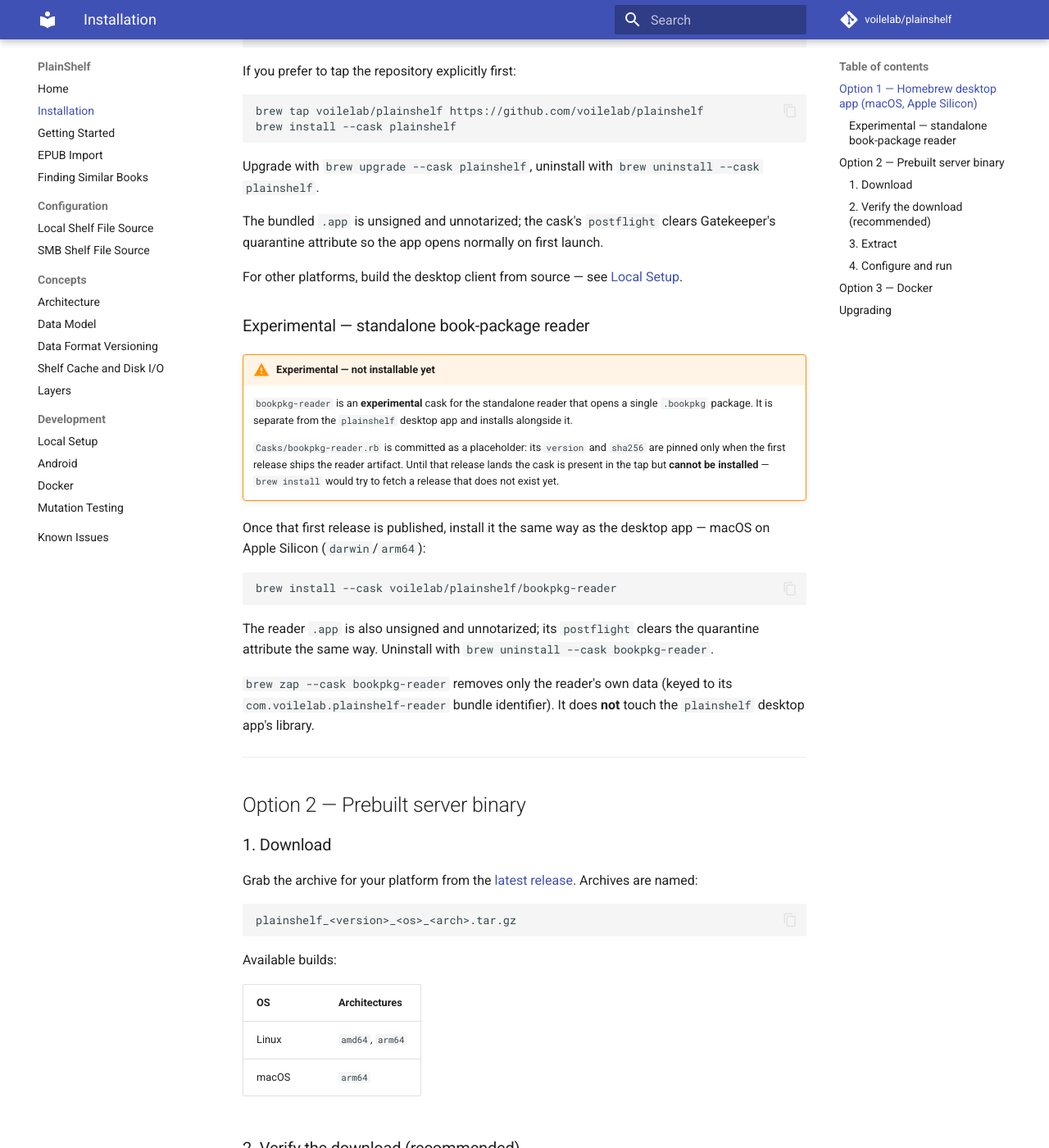
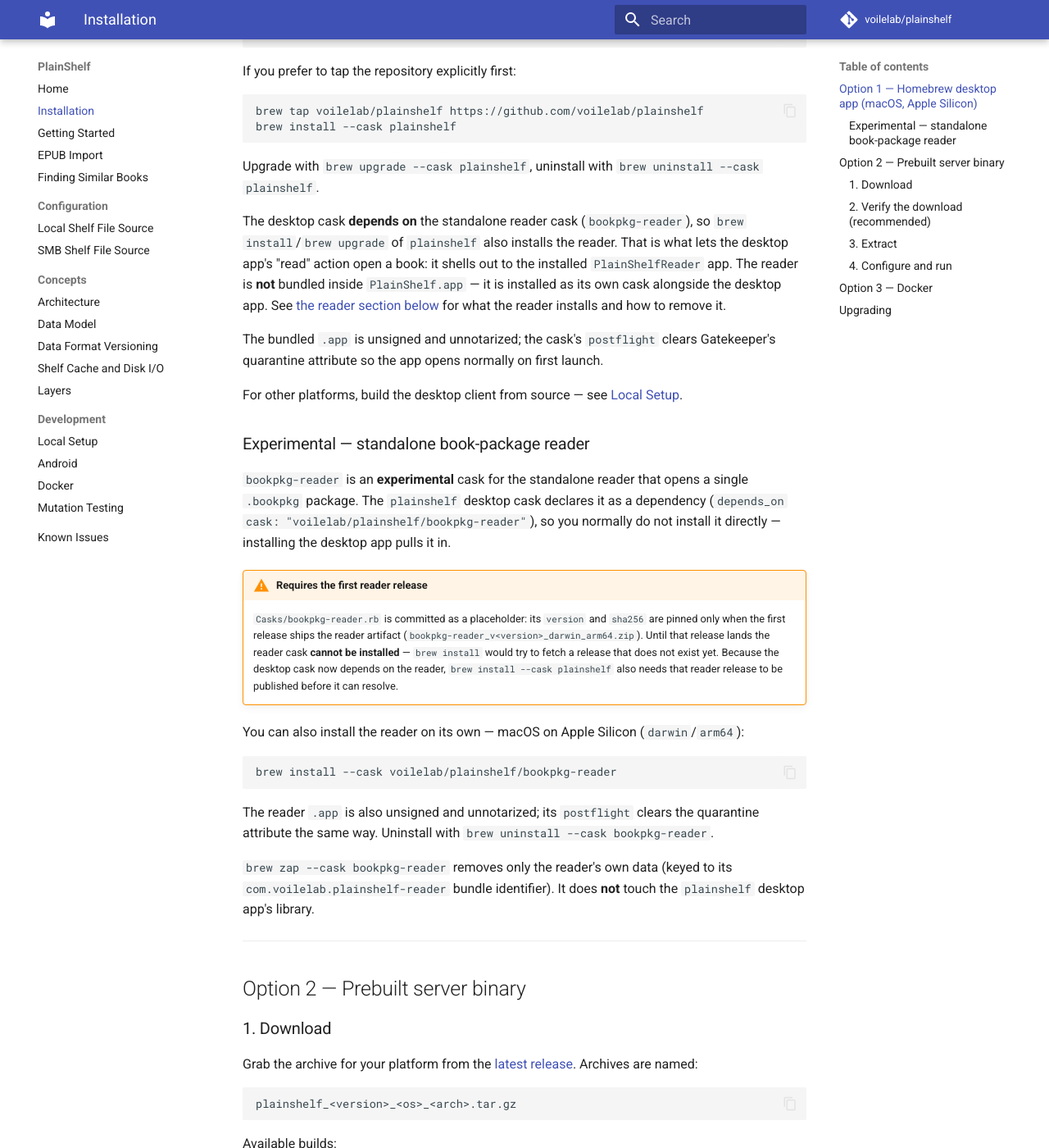
Before and after one commit to voilelab/plainshelf, an MkDocs documentation site: the page built from docs/installation.md, in a window 1280 px wide and 1400 px high, scrolled down 688 px. Shown: the whole window at 82% size. Built offline with MkDocs 1.6.1 and Material for MkDocs 9.7.7, drawn with Linux system fonts in a browser that asks for light colours; comment, search, counter and statistics services are not loaded.

Commit message:
Make the desktop cask depend on the reader cask
The desktop app's read action shells out to the standalone reader
(open -n -a PlainShelfReader), so the reader must be installed for it
to work. Declare bookpkg-reader as a cask dependency of plainshelf so
brew install/upgrade of the desktop app also installs the reader,
rather than bundling the reader binary inside PlainShelf.app.

Update docs/installation.md to describe that installing the desktop
app pulls in the reader, and keep an honest caveat that both need the
first reader release to be published before they can resolve (the
bookpkg-reader cask is still a placeholder).

Co-Authored-By: Claude Opus 4.8 <noreply@anthropic.com>
Claude-Session: https://claude.ai/code/session_01NjCLdLoQsvpDgThPodLtmj

````diff
--- a/docs/installation.md
+++ b/docs/installation.md
@@ -37,6 +37,15 @@ brew install --cask plainshelf
 Upgrade with `brew upgrade --cask plainshelf`, uninstall with
 `brew uninstall --cask plainshelf`.
 
+The desktop cask **depends on** the standalone reader cask
+(`bookpkg-reader`), so `brew install`/`brew upgrade` of `plainshelf` also
+installs the reader. That is what lets the desktop app's "read" action open a
+book: it shells out to the installed `PlainShelfReader` app. The reader is
+**not** bundled inside `PlainShelf.app` — it is installed as its own cask
+alongside the desktop app. See
+[the reader section below](#experimental-standalone-book-package-reader) for
+what the reader installs and how to remove it.
+
 The bundled `.app` is unsigned and unnotarized; the cask's `postflight`
 clears Gatekeeper's quarantine attribute so the app opens normally on
 first launch.
@@ -46,19 +55,22 @@ For other platforms, build the desktop client from source — see
 
 ### Experimental — standalone book-package reader
 
-!!! warning "Experimental — not installable yet"
-    `bookpkg-reader` is an **experimental** cask for the standalone reader
-    that opens a single `.bookpkg` package. It is separate from the
-    `plainshelf` desktop app and installs alongside it.
+`bookpkg-reader` is an **experimental** cask for the standalone reader that
+opens a single `.bookpkg` package. The `plainshelf` desktop cask declares it as
+a dependency (`depends_on cask: "voilelab/plainshelf/bookpkg-reader"`), so you
+normally do not install it directly — installing the desktop app pulls it in.
 
+!!! warning "Requires the first reader release"
     `Casks/bookpkg-reader.rb` is committed as a placeholder: its `version` and
-    `sha256` are pinned only when the first release ships the reader artifact.
-    Until that release lands the cask is present in the tap but **cannot be
-    installed** — `brew install` would try to fetch a release that does not
-    exist yet.
+    `sha256` are pinned only when the first release ships the reader artifact
+    (`bookpkg-reader_v<version>_darwin_arm64.zip`). Until that release lands the
+    reader cask **cannot be installed** — `brew install` would try to fetch a
+    release that does not exist yet. Because the desktop cask now depends on the
+    reader, `brew install --cask plainshelf` also needs that reader release to
+    be published before it can resolve.
 
-Once that first release is published, install it the same way as the desktop
-app — macOS on Apple Silicon (`darwin`/`arm64`):
+You can also install the reader on its own — macOS on Apple Silicon
+(`darwin`/`arm64`):
 
 ```bash
 brew install --cask voilelab/plainshelf/bookpkg-reader
````
Also changed, not shown: 1 other file.
